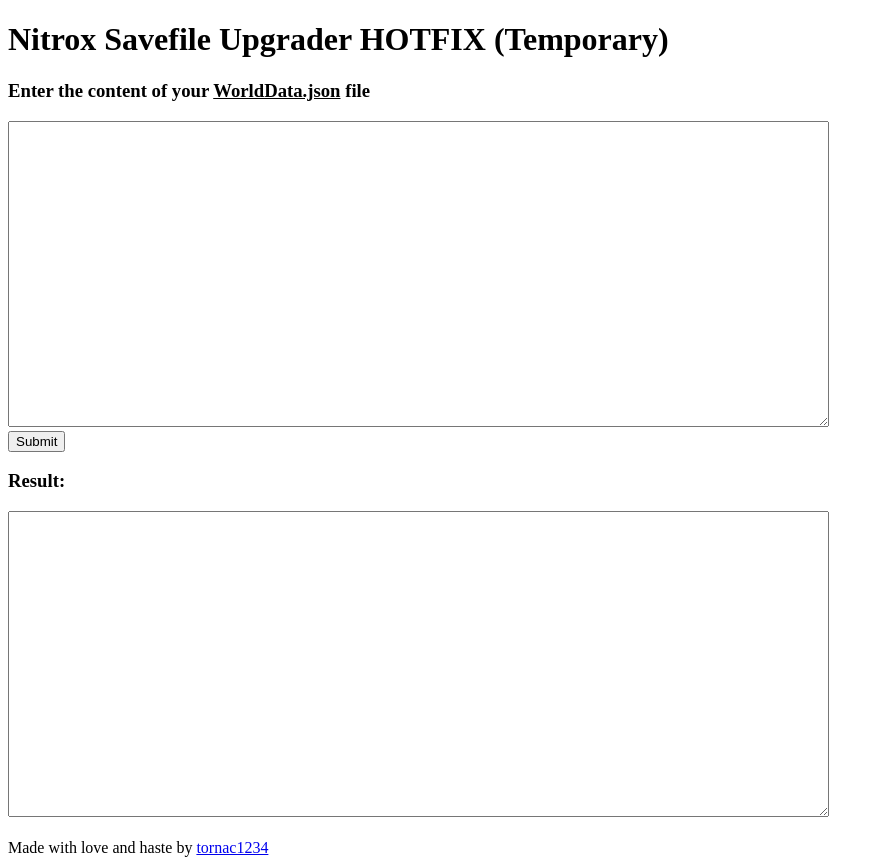
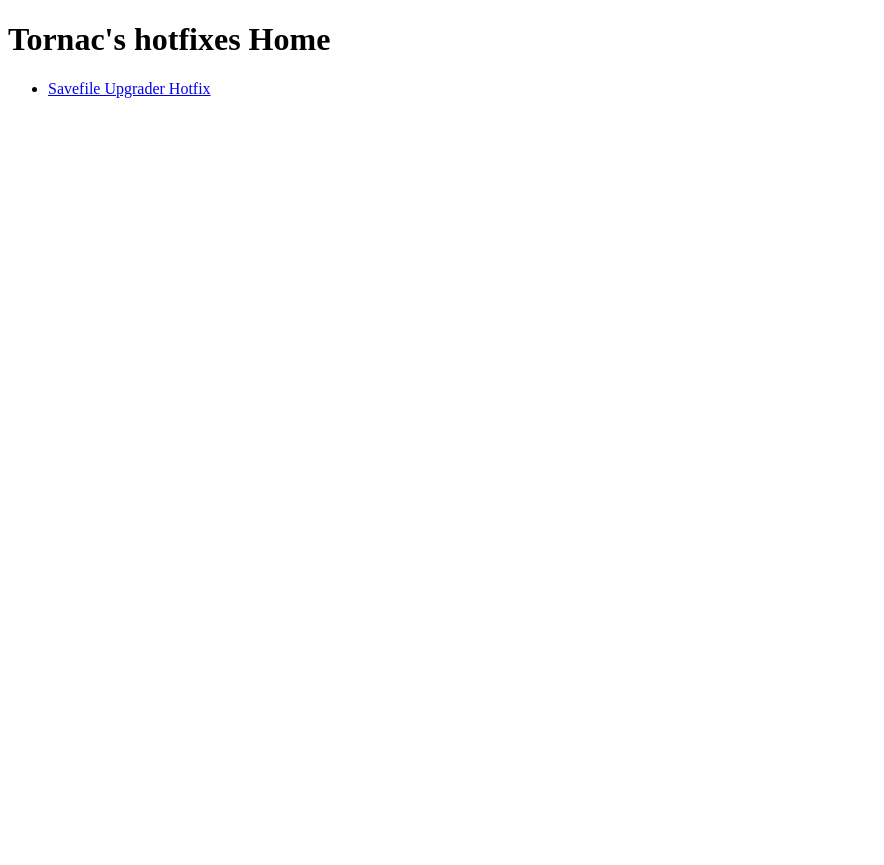
Before and after one commit to tornac1234/tornac1234.github.io, a plain HTML site: page index.html in a window 1280 px wide. Shown: the whole page, without its empty margins (0-884 px from the left). After the commit the page ends 800 px from the top, so only its background shows below. Drawn offline with Linux system fonts and the light colour scheme.

Commit message:
Moved the pages to have a home

```diff
--- a/index.html
+++ b/index.html
@@ -2,26 +2,16 @@
 <html>
   <head>
     <meta charset="utf-8" />
-    <title>Upgrader Hotfix</title>
+    <title>Nitrox</title>
   </head>
   <body>
-    <h1>Nitrox Savefile Upgrader HOTFIX (Temporary)</h1>
-    <div id="inputDiv">
-      <h3>Enter the content of your <u>WorldData.json</u> file</h3>
-      <textarea id="data_input" rows="20" cols="100"></textarea><br />
-      <input type="submit" id="fix_button" />
-      <p id="logger_p"></p>
-    </div>
-    <div id="outputDiv">
-      <h3>Result:</h3>
-      <textarea id="data_output" rows="20" cols="100"></textarea>
-    </div>
-
-    <script src="index.js" type="text/javascript"></script>
-    <br />
-    <footer>
-      Made with love and haste by
-      <a href="https://github.com/tornac1234/" target="_BLANK">tornac1234</a>
-    </footer>
+    <h1>Tornac's hotfixes Home</h1>
+    <nav>
+      <ul>
+        <li>
+          <a href="savefile_upgrader.html">Savefile Upgrader Hotfix</a>
+        </li>
+      </ul>
+    </nav>
   </body>
 </html>
--- a/index.js
+++ b/savefile_upgrader.js
@@ -21,7 +21,7 @@ fix_button.onclick = () => {
     data_output.value = fixedText;
     log(
       "Successfully fixed file, now copy-paste this text inside your <u>WorldData.json</u> and restart the server.",
-      successColor
+      successColor,
     );
   } catch (error) {
     log("You need to enter a valid JSON text", errorColor);
@@ -63,7 +63,7 @@ function create_UUID() {
       var r = (dt + Math.random() * 16) % 16 | 0;
       dt = Math.floor(dt / 16);
       return (c == "x" ? r : (r & 0x3) | 0x8).toString(16);
-    }
+    },
   );
   return uuid;
 }
```
Also changed, not shown: savefile_upgrader.html (added, +28 -0 lines).
